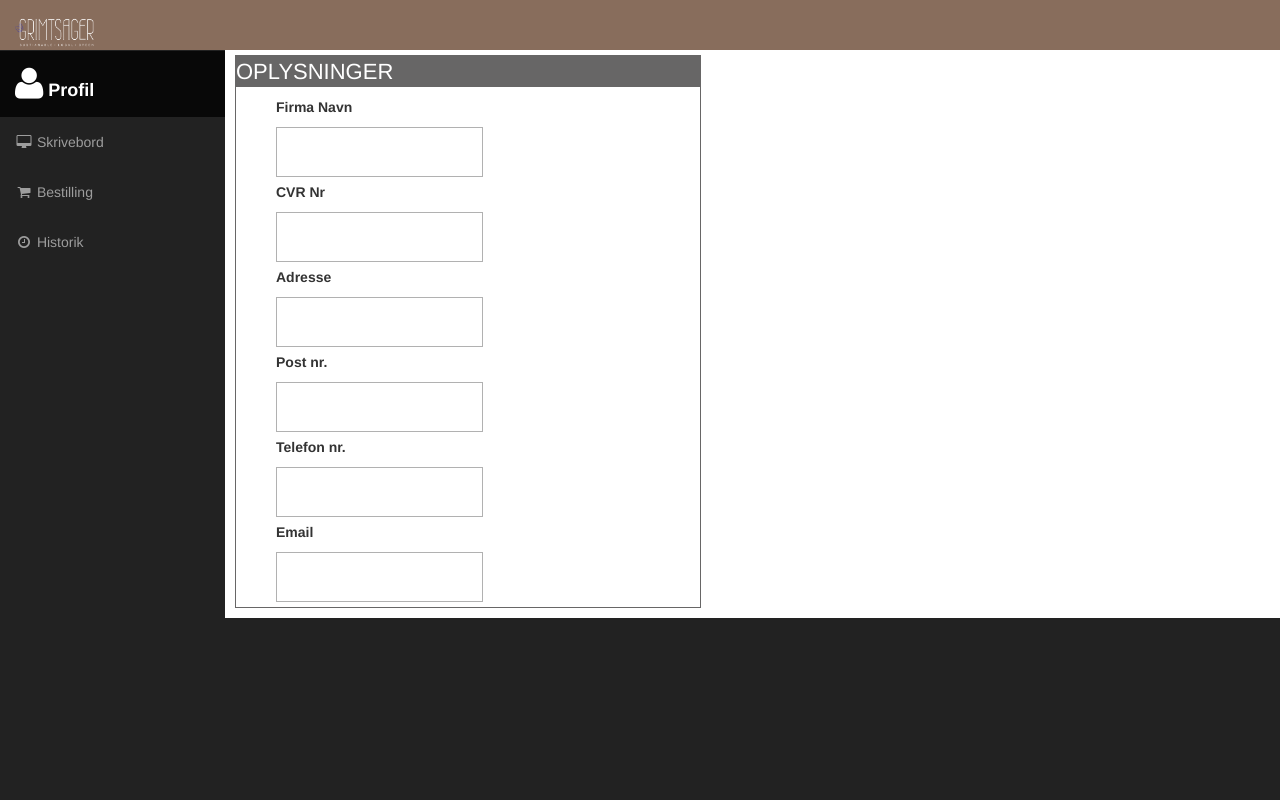
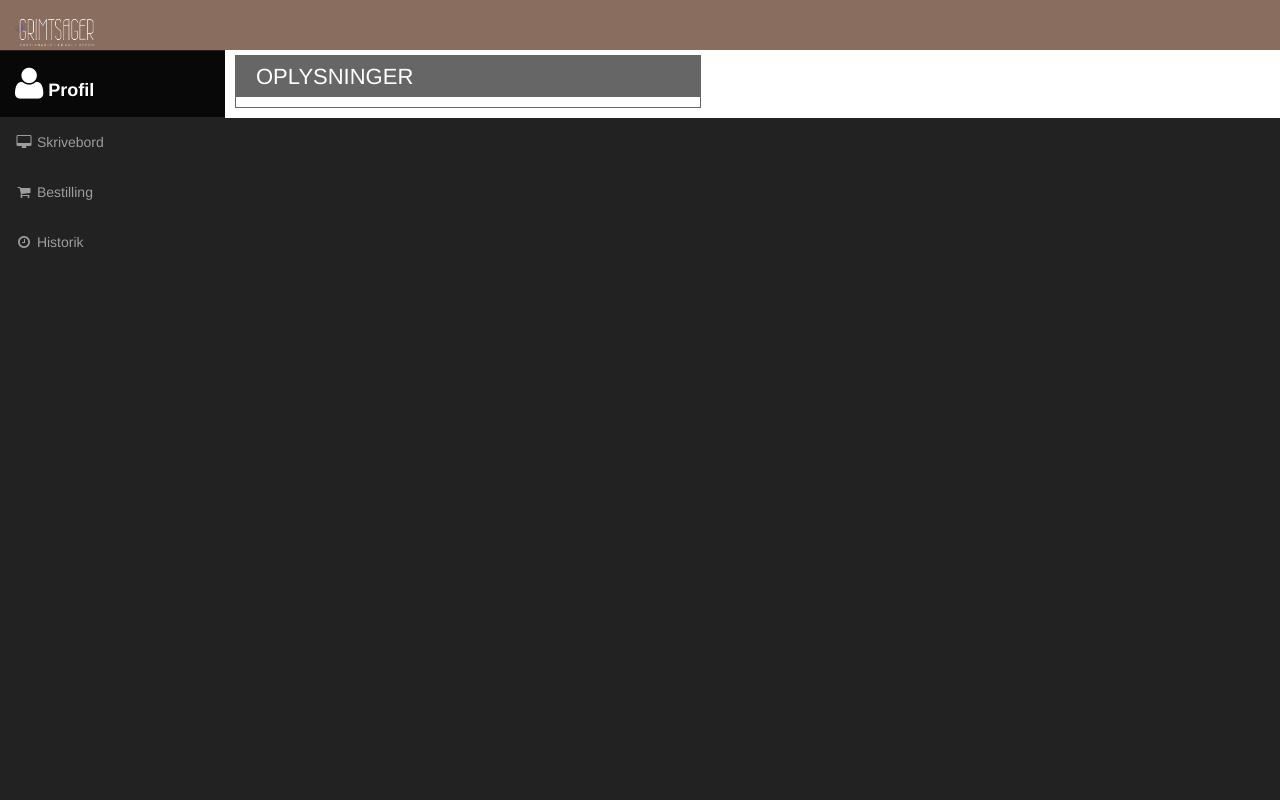
Before and after one commit to Spilleren/Grimtsager, a PHP site: page /Test2/usersite.html in a window 1280 px wide. Run offline with PHP 8.4, Linux system fonts and the light colour scheme.

Commit message:
fuuu
asd

```diff
--- a/Test2/adminindex.html
+++ b/Test2/adminindex.html
@@ -43,7 +43,7 @@
                     <span class="icon-bar"></span>
                     <span class="icon-bar"></span>
                 </button>
-                <a class="navbar-brand" href="index.html"><img class="navbar-img-logo" src="img/logo.png"></a>
+                <a class="navbar-brand" href="index.html"><img class="navbar-img-logo nav-img" src="img/logo.png"></a>
             </div>
             <!-- Sidebar Menu Items - These collapse to the responsive navigation menu on small screens -->
             <div class="collapse navbar-collapse navbar-ex1-collapse">
--- a/Test2/confirmed.html
+++ b/Test2/confirmed.html
@@ -39,7 +39,7 @@
                     <span class="icon-bar"></span>
                     <span class="icon-bar"></span>
                 </button>
-                <a class="navbar-brand" href="index.html"><img class="navbar-img-logo" src="img/logo.png"></a>
+                <a class="navbar-brand" href="index.html"><img class="navbar-img-logo nav-img" src="img/logo.png"></a>
             </div>
             <!-- Sidebar Menu Items - These collapse to the responsive navigation menu on small screens -->
             <div class="collapse navbar-collapse navbar-ex1-collapse">
--- a/Test2/css/custom.css
+++ b/Test2/css/custom.css
@@ -206,11 +206,10 @@ input[type=number]::-webkit-inner-spin-button,
 .navbar-img-logo{
  	height: 50px;
 	padding-bottom: 18px;
-	filter: invert(100%);
 
 }
 .nav-bg {
-	background-color:rgb(136, 109, 92);
+	background-color:#896D5E;
 	border: none;
 }
 .nav-side-bg {
@@ -526,7 +525,7 @@ input[type=number]::-webkit-inner-spin-button,
 	font-size: 22px;
 	background-color:#676666;
 	color: white;
-	padding-left: 0px;
+	padding: 5px 0px 5px 20px ;
 
 
 }
@@ -617,3 +616,8 @@ input[type=number]::-webkit-inner-spin-button,
   height: 250px;
   width: 200px;
 }
+
+.nav-img {
+		filter: invert(100%);
+
+}
--- a/Test2/shopsite.html
+++ b/Test2/shopsite.html
@@ -59,7 +59,7 @@
                     <span class="icon-bar"></span>
                     <span class="icon-bar"></span>
                 </button>
-                <a class="navbar-brand" href="index.html"><img class="navbar-img-logo" src="img/logo.png"></a>
+                <a class="navbar-brand" href="index.html"><img class="navbar-img-logo nav-img" src="img/logo.png"></a>
             </div>
             <!-- Top Menu Items -->
 
--- a/Test2/usersite.html
+++ b/Test2/usersite.html
@@ -40,7 +40,7 @@
                     <span class="icon-bar"></span>
                     <span class="icon-bar"></span>
                 </button>
-                <a class="navbar-brand" href="index.html"><img class="navbar-img-logo" src="img/logo.png"></a>
+                <a class="navbar-brand" href="index.html"><img class="navbar-img-logo nav-img" src="img/logo.png"></a>
             </div>
             <!-- Sidebar Menu Items - These collapse to the responsive navigation menu on small screens -->
             <div class="collapse navbar-collapse navbar-ex1-collapse">
@@ -74,43 +74,7 @@
                             OPLYSNINGER
                         </p>
 
-						 <form class="shop-form">
-							  <div>
-                                        <div class="mocken">
-											<p><b>Firma Navn</b></p>
-                                              <div class="mockform">  </div>
-                                		</div>
 
-                                		<div class="mocken">
-											<p><b>CVR Nr</b></p>
-                                              <div class="mockform">  </div>
-                                		</div>
-
-										  <div class="mocken">
-											<p><b>Adresse</b></p>
-											<div class="mockform">  </div>
-										  </div>
-
-                                          <div class="mocken">
-                                            <p><b>Post nr.</b></p>
-                                            <div class="mockform">  </div>
-                                            </div>
-
-
-                                		<div class="mocken">
-										  <p><b>Telefon nr.</b></p>
-                                              <div class="mockform">  </div>
-                                		</div>
-                                		<div class="mocken">
-											<p><b>Email</b></p>
-                                              <div class="mockform">  </div>
-                                		</div>
-
-
-						   </div>
-
-
-					  </form>
 
                         </div>
 
```
